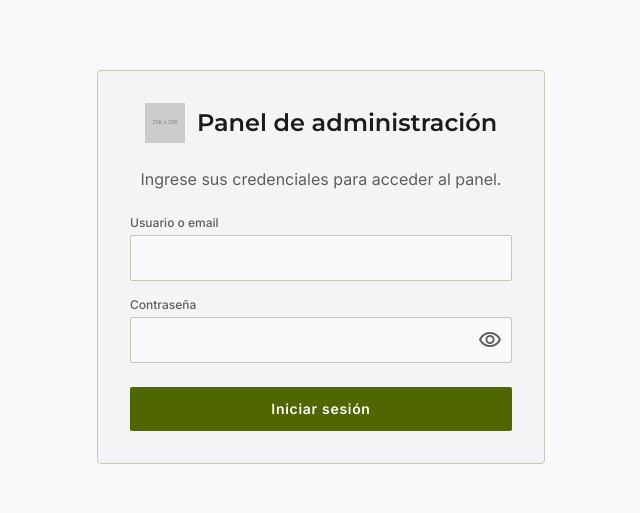
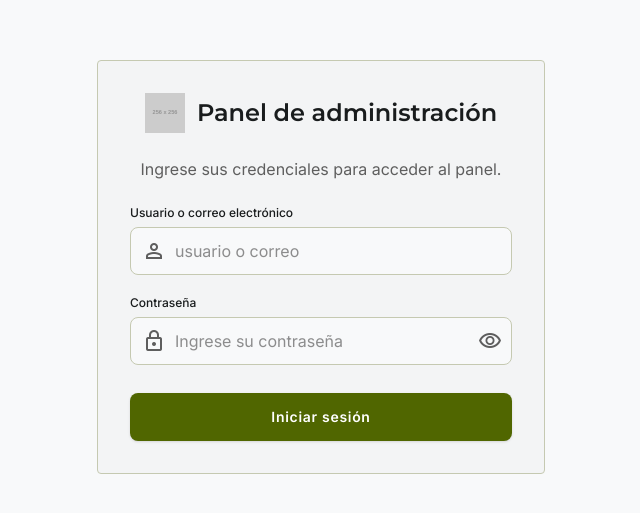
Before and after one commit to gavrionn-Systems/inmobiliaria-Gavrion-Systems, a Next.js app: page /admin/login in a window 1280 px wide. Shown: the part 133-646 px from the top of the page, without its empty margins (319-959 px from the left). Built offline with nearby package versions, Linux system fonts and the light colour scheme; no server answers; the database is empty.

Commit message:
Add files via upload

```diff
--- a/components/AdminLoginForm.tsx
+++ b/components/AdminLoginForm.tsx
@@ -37,7 +37,7 @@ export default function AdminLoginForm() {
   }
 
   return (
-    <form className="flex flex-col gap-4" onSubmit={login}>
+    <form className="flex flex-col gap-5" onSubmit={login}>
       {error && (
         <p
           role="alert"
@@ -46,40 +46,48 @@ export default function AdminLoginForm() {
           {error}
         </p>
       )}
-      <label className="flex flex-col">
-        <span className="font-label-sm text-label-sm text-secondary mb-1">
-          Usuario o email
+      <label className="flex flex-col gap-1.5">
+        <span className="font-label-sm text-label-sm font-medium text-on-surface">
+          Usuario o correo electrónico
         </span>
+        <div className="relative">
+          <span className="material-symbols-outlined pointer-events-none absolute left-3 top-1/2 -translate-y-1/2 text-xl text-secondary" aria-hidden="true">person</span>
           <input
             type="text"
             name="identifier"
             required
             autoComplete="username"
+            autoCapitalize="none"
+            spellCheck={false}
+            placeholder="usuario o correo"
             value={identifier}
             onChange={(e) => setIdentifier(e.target.value)}
-          className="bg-surface rounded border border-outline-variant px-3 py-2.5 font-body-md text-body-md text-on-surface placeholder:text-secondary outline-none focus:border-primary"
+            className="min-h-12 w-full rounded-xl border border-outline-variant bg-surface px-3 py-2.5 pl-11 font-body-md text-body-md text-on-surface outline-none transition-colors placeholder:text-secondary/70 focus:border-primary focus:ring-4 focus:ring-primary/10"
           />
+        </div>
       </label>
-      <label className="flex flex-col">
-        <span className="font-label-sm text-label-sm text-secondary mb-1">
+      <label className="flex flex-col gap-1.5">
+        <span className="font-label-sm text-label-sm font-medium text-on-surface">
           Contraseña
         </span>
         <div className="relative">
+          <span className="material-symbols-outlined pointer-events-none absolute left-3 top-1/2 -translate-y-1/2 text-xl text-secondary" aria-hidden="true">lock</span>
           <input
             type={showPassword ? "text" : "password"}
             name="password"
             required
             autoComplete="current-password"
+            placeholder="Ingrese su contraseña"
             value={password}
             onChange={(e) => setPassword(e.target.value)}
-            className="w-full bg-surface rounded border border-outline-variant px-3 py-2.5 pr-11 font-body-md text-body-md text-on-surface placeholder:text-secondary outline-none focus:border-primary"
+            className="min-h-12 w-full rounded-xl border border-outline-variant bg-surface px-3 py-2.5 pl-11 pr-11 font-body-md text-body-md text-on-surface outline-none transition-colors placeholder:text-secondary/70 focus:border-primary focus:ring-4 focus:ring-primary/10"
           />
           <button
             type="button"
             onClick={() => setShowPassword((v) => !v)}
             aria-label={showPassword ? "Ocultar contraseña" : "Mostrar contraseña"}
             aria-pressed={showPassword}
-            className="absolute inset-y-0 right-0 flex items-center justify-center w-11 text-secondary hover:text-primary transition-colors cursor-pointer"
+            className="absolute inset-y-0 right-0 flex w-11 items-center justify-center rounded-r-xl text-secondary transition-colors hover:text-primary"
           >
             <span aria-hidden="true" className="material-symbols-outlined text-xl">
               {showPassword ? "visibility_off" : "visibility"}
@@ -90,7 +98,7 @@ export default function AdminLoginForm() {
       <button
         type="submit"
         disabled={loading}
-        className="bg-primary text-on-primary font-label-md text-label-md py-3 rounded hover:bg-primary-fixed-dim hover:text-on-primary-fixed transition-colors mt-2 disabled:opacity-60"
+        className="mt-2 inline-flex min-h-12 w-full items-center justify-center rounded-xl bg-primary px-5 py-3 font-label-md text-label-md text-on-primary shadow-sm transition-all hover:-translate-y-0.5 hover:bg-primary-fixed-dim hover:text-on-primary-fixed hover:shadow-md disabled:cursor-wait disabled:opacity-60"
       >
         {loading ? "Ingresando…" : "Iniciar sesión"}
       </button>
```
Lines whose indentation alone changed are shown as unchanged.
